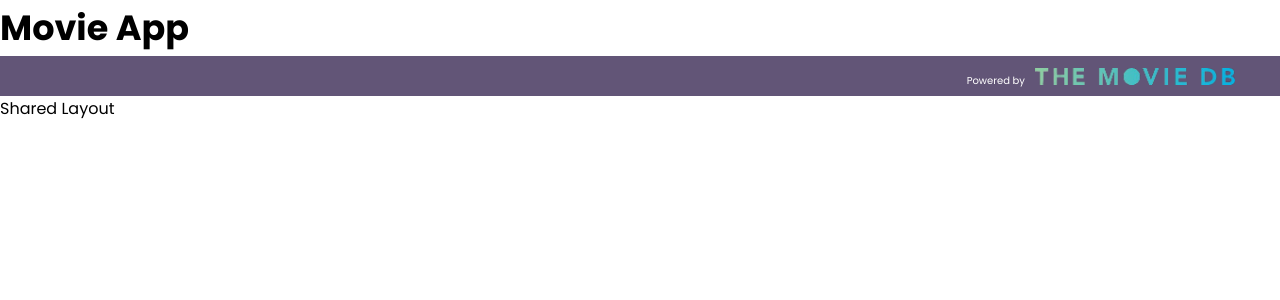
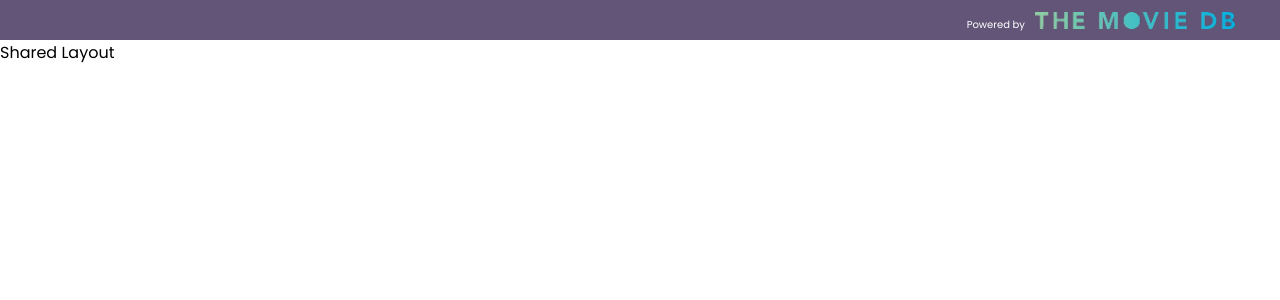
Before and after one commit to azizt24/makes-movie-app, a React (Vite) app in the folder frontend/: page / in a window 1280 px wide. Shown: the top 300 px of the page. Built offline with nearby package versions, Linux system fonts and the light colour scheme.

Commit message:
aprove pull request

```diff
--- a/frontend/src/App.jsx
+++ b/frontend/src/App.jsx
@@ -3,13 +3,13 @@ import router from './routes/RouteConfig';
 import { Footer } from './components';
 import { ToastContainer } from 'react-toastify';
 import 'react-toastify/dist/ReactToastify.css';
+
 function App() {
   return (
     <div>
-      <h1>Movie App</h1>
+      <ToastContainer />
       <Footer />
       <RouterProvider router={router} />
-      <ToastContainer />
     </div>
   );
 }
```
